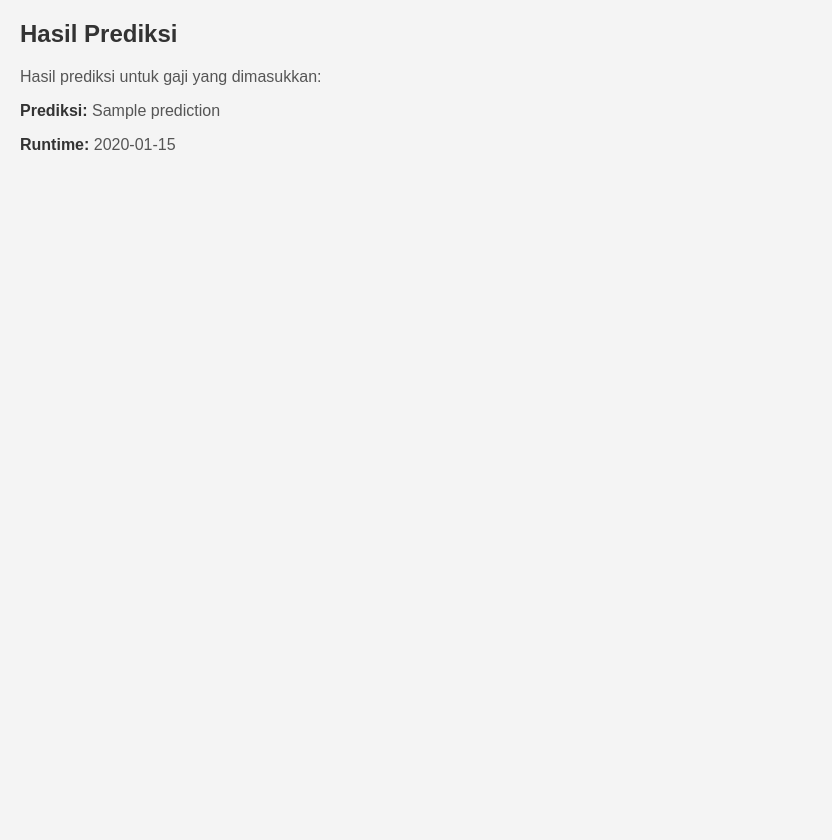
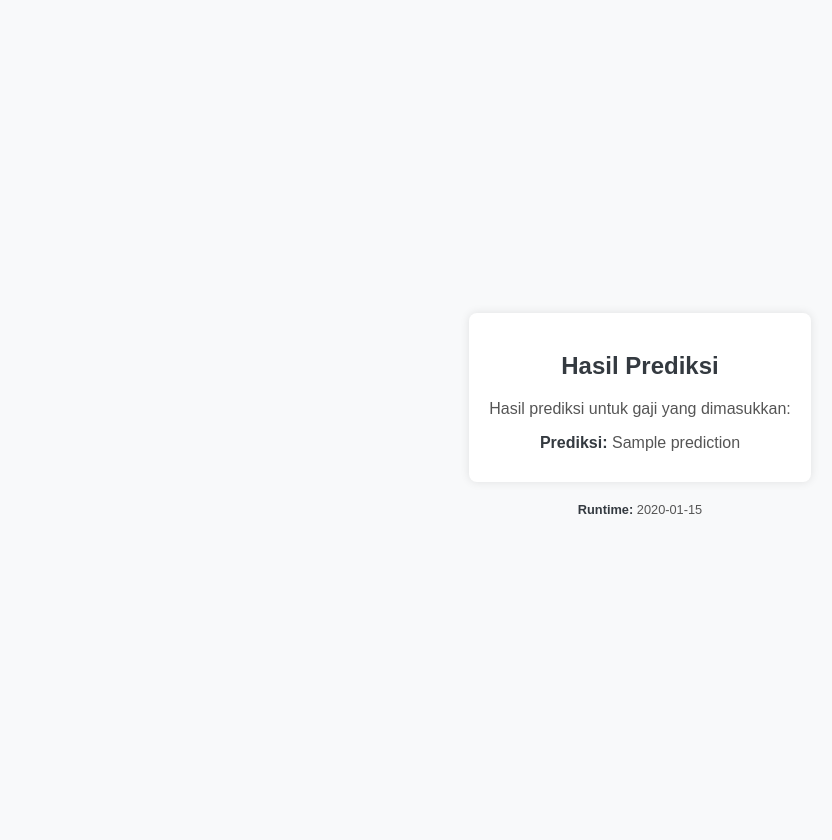
Before and after one commit to Alviatul/praktikum, a Flask app: template templates/prediksi.html in a window 1280 px wide. Shown: the whole page, without its empty margins (0-832 px from the left). Before the commit the page ends 150 px from the top, so only its background shows below. Run offline with Flask 3, Linux system fonts and the light colour scheme; the template is opened without the code that fills it: most values are stand-ins (such as "Sample title", 1, 10 or a date in 2020).

Commit message:
new html

```diff
--- a/templates/prediksi.html
+++ b/templates/prediksi.html
@@ -7,28 +7,56 @@
     <style>
         body {
             font-family: 'Arial', sans-serif;
-            background-color: #f4f4f4;
+            background-color: #f8f9fa;
             margin: 20px;
+            display: flex;
+            flex-direction: column;
+            align-items: center;
+            justify-content: center;
+            height: 100vh;
         }
 
         h2 {
-            color: #333;
+            color: #343a40;
+            margin-bottom: 20px;
+            text-align: center;
         }
 
         p {
             color: #555;
             margin-bottom: 10px;
+            text-align: center;
         }
 
         strong {
-            color: #333;
+            color: #343a40;
+        }
+
+        /* Styling for the prediction result */
+        .prediction-container {
+            background-color: #ffffff;
+            border-radius: 8px;
+            box-shadow: 0 0 10px rgba(0, 0, 0, 0.1);
+            padding: 20px;
+            text-align: center;
+            max-width: 400px;
+            margin: 0 auto;
+        }
+
+        /* Styling for runtime information */
+        .runtime-info {
+            margin-top: 20px;
+            font-size: 0.8em;
         }
     </style>
 </head>
 <body>
-    <h2>Hasil Prediksi</h2>
-    <p>Hasil prediksi untuk gaji yang dimasukkan:</p>
-    <p><strong>Prediksi:</strong> {{ prediction }}</p>
-    <p><strong>Runtime:</strong> {{ runtime }}</p>
+    <div class="prediction-container">
+        <h2>Hasil Prediksi</h2>
+        <p>Hasil prediksi untuk gaji yang dimasukkan:</p>
+        <p><strong>Prediksi:</strong> {{ prediction }}</p>
+    </div>
+
+    <p class="runtime-info"><strong>Runtime:</strong> {{ runtime }}</p>
 </body>
 </html>
```
